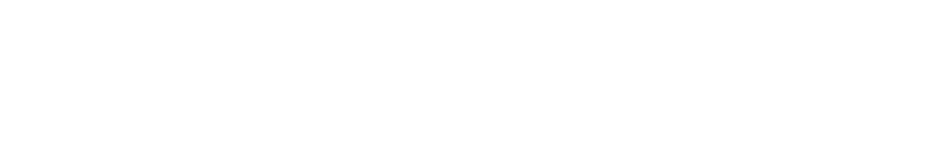
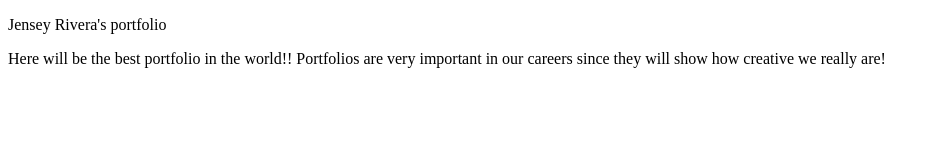
Before and after one commit to jmrivera01/Portfolio, a plain HTML site: page index.html in a window 1280 px wide. Shown: the whole page, without its empty margins (0-939 px from the left). Drawn offline with Linux system fonts and the light colour scheme.

Commit message:
just sved

```diff
--- a/index.html
+++ b/index.html
@@ -7,6 +7,7 @@
     <title>Portfolio</title>
 </head>
 <body>
-
+    <p>Jensey Rivera's portfolio</p>
+    <P>Here will be the best portfolio in the world!! Portfolios are very important in our careers since they will show how creative we really are! </P>
 </body>
 </html>
```
